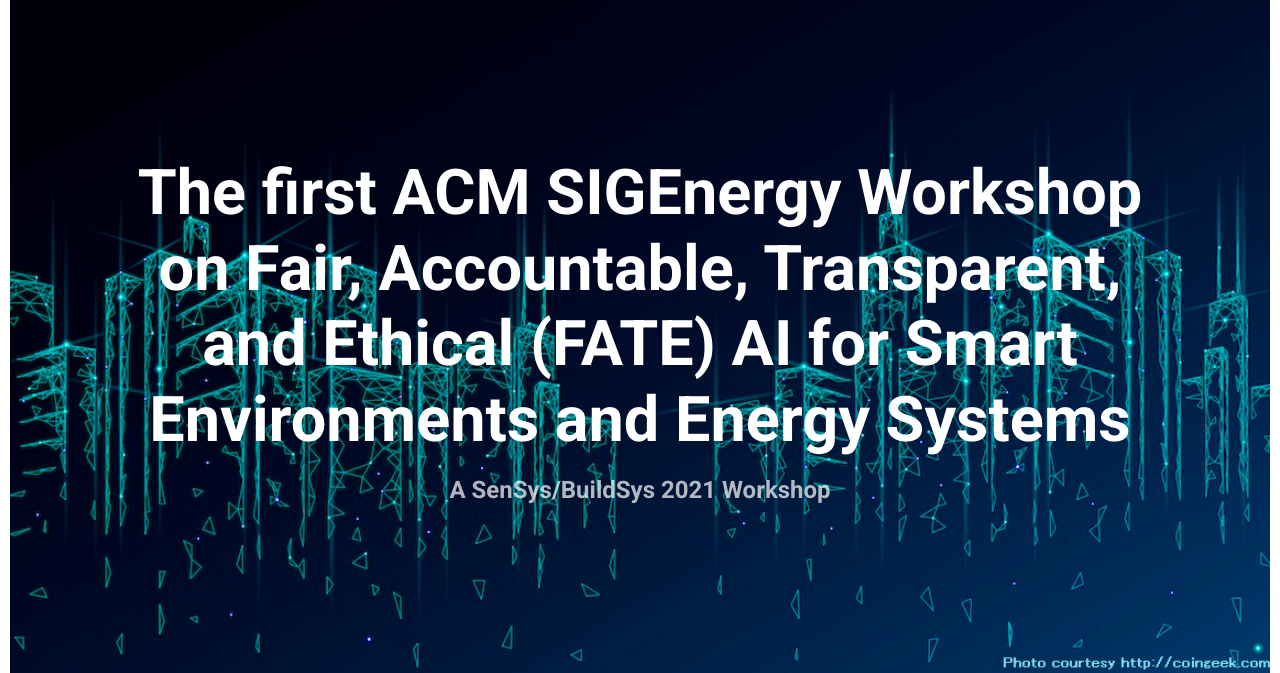
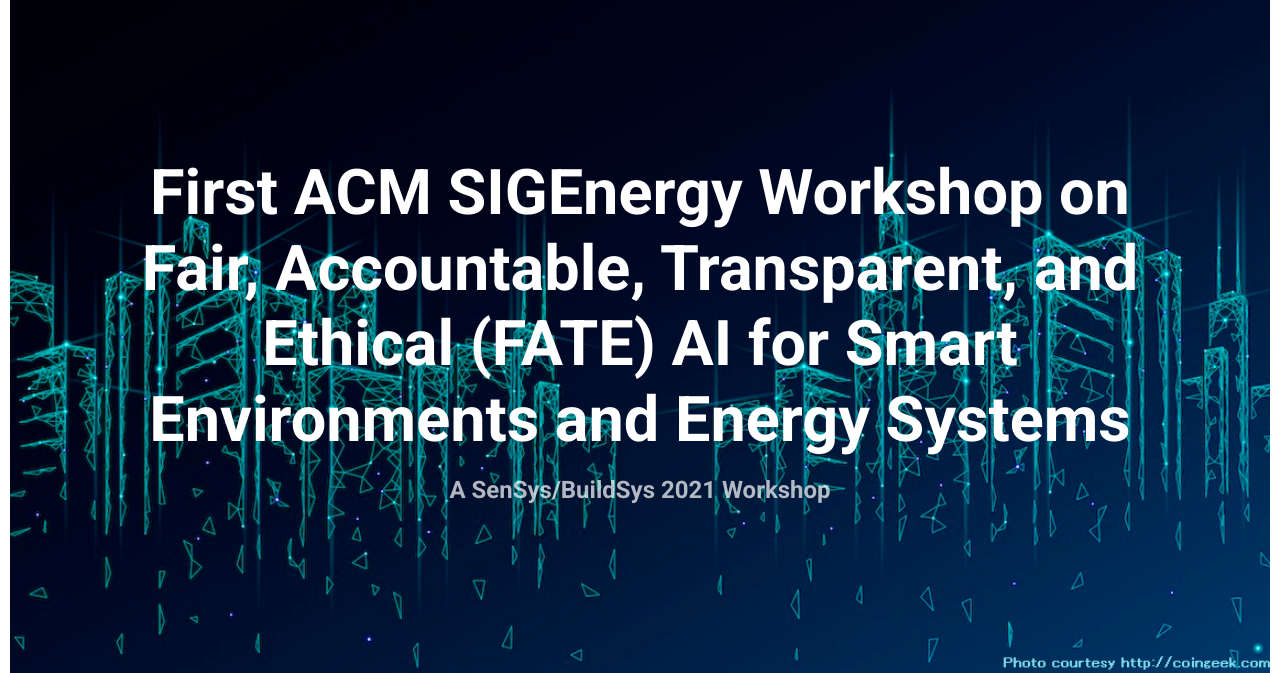
Before and after one commit to FATEsys/2021, a plain HTML site: page index.html in a window 1280 px wide. Shown: the part 135-808 px from the top of the page. Drawn offline with Linux system fonts and the light colour scheme; some packages are replaced by stand-ins of ours.

Commit message:
Update index.html

```diff
--- a/index.html
+++ b/index.html
@@ -74,7 +74,7 @@
 
     <div class="jumbotron text-center">
         <div class="content">
-            <h1>The first ACM SIGEnergy Workshop on Fair, Accountable, Transparent, and Ethical (FATE) AI for Smart Environments and Energy Systems</h1>
+            <h1>First ACM SIGEnergy Workshop on Fair, Accountable, Transparent, and Ethical (FATE) AI for Smart Environments and Energy Systems</h1>
 	    <!--div class="event-date" style="font-weight: 600;">November 17, 2021 in Coimbra, Portugal</div-->
             <p class="lead" style="font-weight: 600;"><storng>A SenSys/BuildSys 2021 Workshop</strong></p>
             <!-- <button type="button" class="btn btn-default btn-lg">STAY IN THE LOOP</button> -->
```
